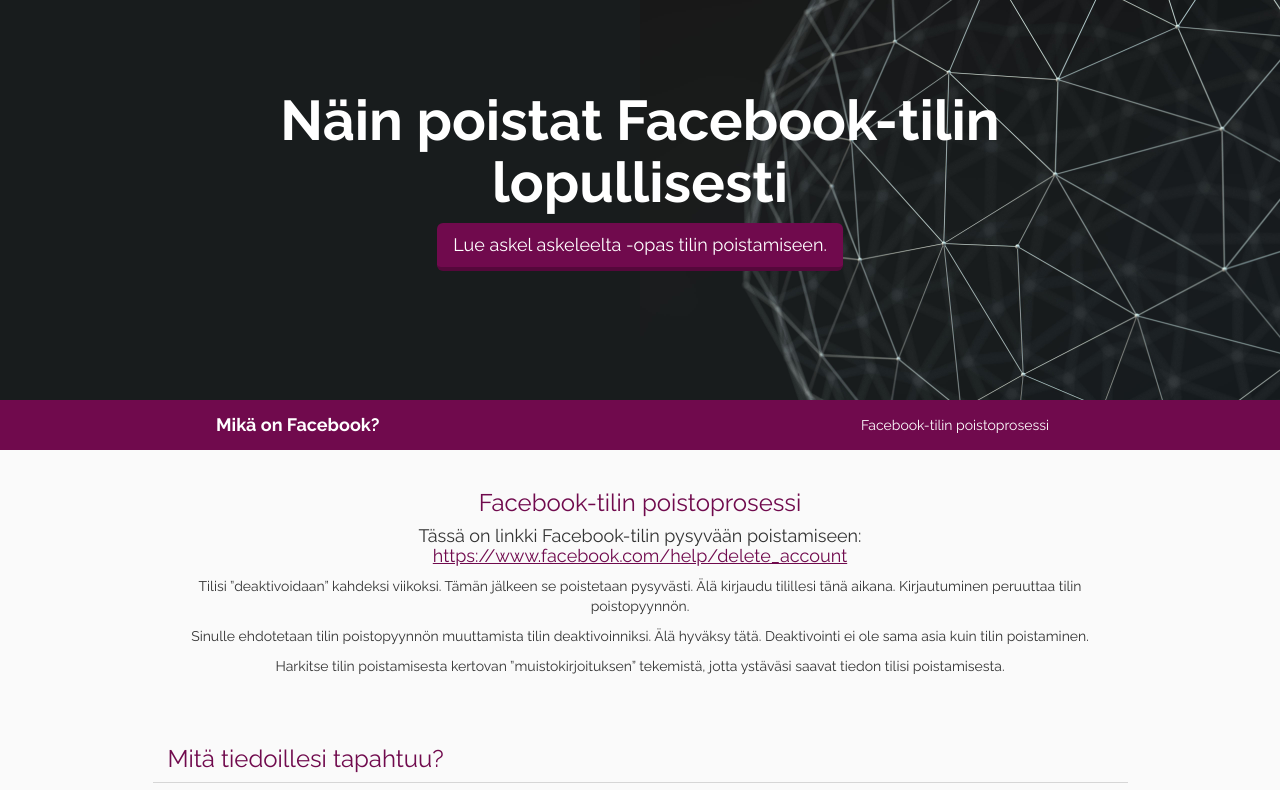
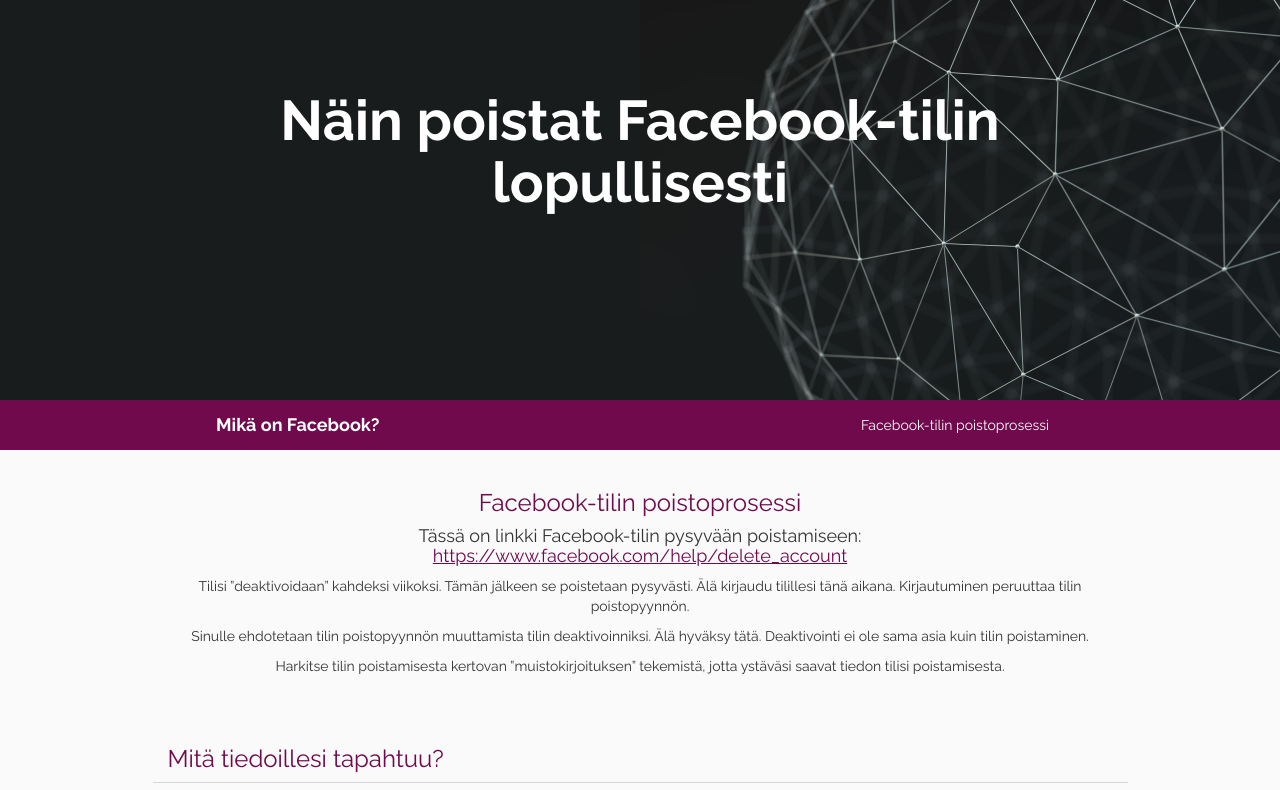
Before and after one commit to juhanurmi/delete-facebook, a plain HTML site: page poista.html in a window 1280 px wide. Shown: the top 790 px of the page. Drawn offline with nearby package versions, Linux system fonts and the light colour scheme; some packages are replaced by stand-ins of ours; a script that the page names is missing.

Commit message:
Turha nappi poistettu.

```diff
--- a/poista.html
+++ b/poista.html
@@ -25,7 +25,6 @@
         <div class="row">
             <div class="col-md-8 center-block">
               <h1>Näin poistat Facebook-tilin lopullisesti</h1>
-              <a href="index.html#pointswrap" data-scroll data-options="offset:35;"><button type="button" class="btn btn-lg btn-primary">Lue askel askeleelta -opas tilin poistamiseen.</button></a>
             </div>
         </div>
       </div>
```
